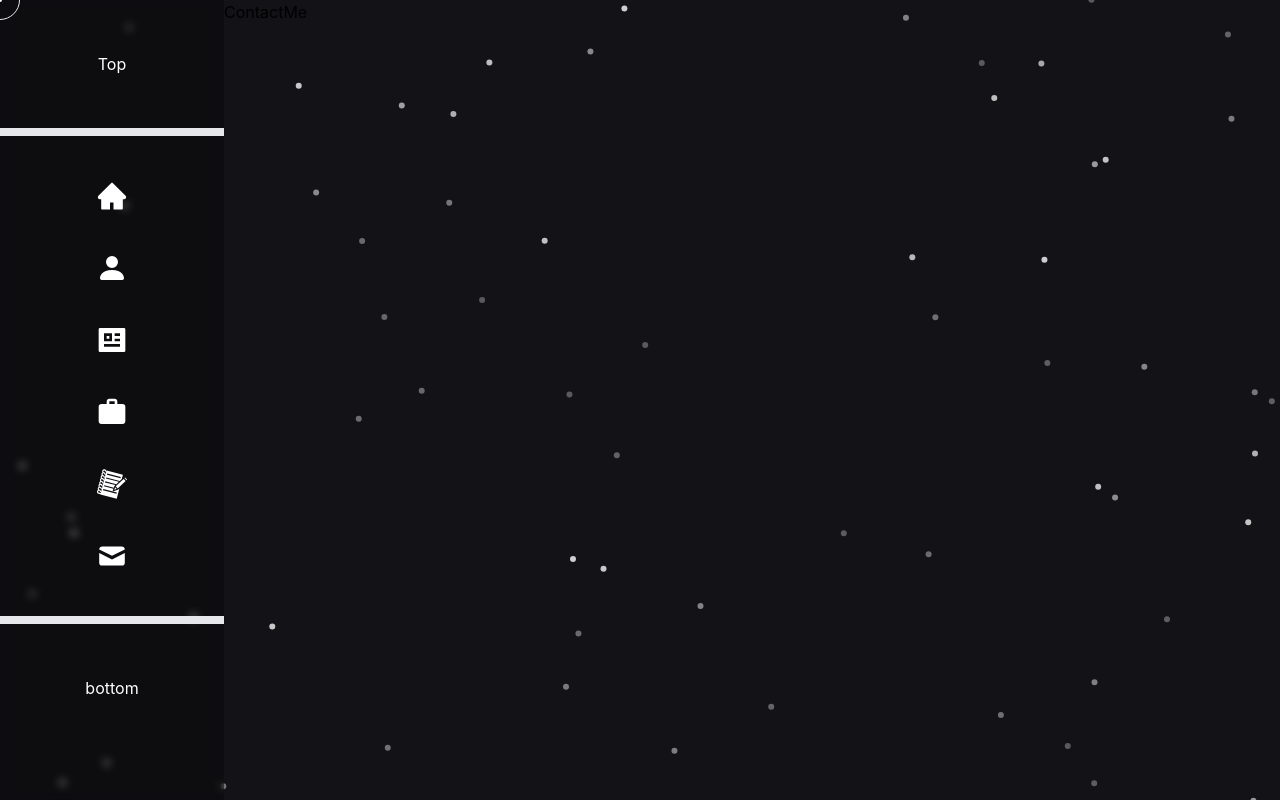
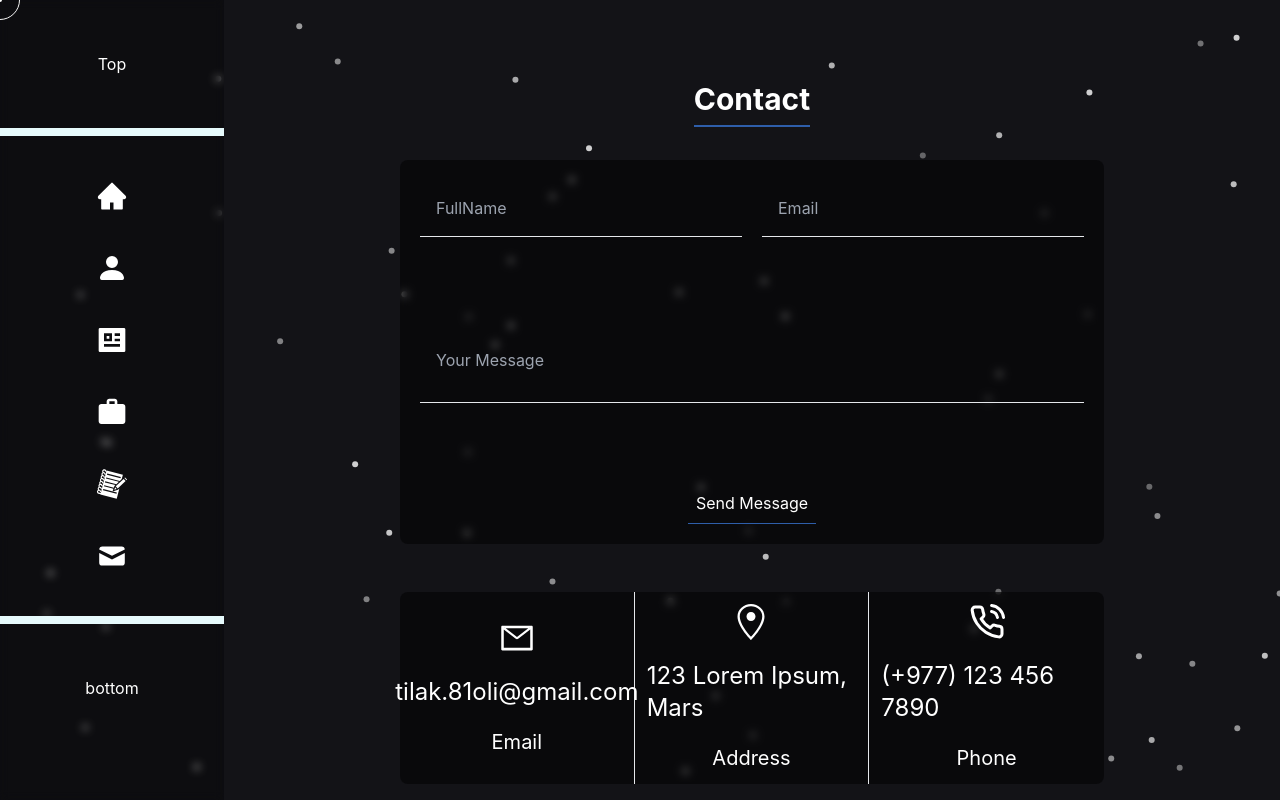
Before and after one commit to tilakoli/project_v2, a Next.js app: page /ContactMe in a window 1280 px wide. Built offline with nearby package versions, Linux system fonts and the light colour scheme.

Commit message:
contact page added  home page updated

```diff
--- /dev/null
+++ b/Components/ContactPage/index.js
@@ -0,0 +1,111 @@
+import React, { useState } from "react";
+import { AiOutlineMail } from "react-icons/ai";
+import { GoLocation } from "react-icons/go";
+import { FiPhoneCall } from "react-icons/fi";
+import Button from "../Elements/button";
+const Index = () => {
+  const [fullName, setFullName] = useState("");
+  const [email, setEmail] = useState("");
+  const [message, setMessage] = useState("");
+  const submit = () => {
+    window.alert("Message Sent!");
+    setTimeout(() => {
+      window.location.reload();
+    }, 500);
+  };
+  const infinityVector = (
+    <svg
+      version="1.1"
+      id="Capa_1"
+      x="0px"
+      y="0px"
+      fill="#fff"
+      viewBox="0 0 60 60"
+      style={{ enableBackground: "new 0 0 10 10" }}
+      xmlSpace="preserve"
+    >
+      <path
+        d="M43.594,12.5c-9.046,0-16.406,7.851-16.406,17.5c0,6.341-4.836,11.5-10.781,11.5S5.625,36.341,5.625,30
+	s4.836-11.5,10.781-11.5c2.146,0,4.218,0.67,5.992,1.938c0.593,0.425,1.147,0.911,1.645,1.445c1.061,1.136,2.914,1.14,3.977,0.009
+	c1.099-1.167,1.103-3.07,0.009-4.243c-0.76-0.813-1.601-1.552-2.499-2.194c-2.704-1.933-5.858-2.954-9.124-2.954
+	C7.36,12.5,0,20.351,0,30s7.36,17.5,16.406,17.5S32.812,39.649,32.812,30c0-6.341,4.836-11.5,10.781-11.5S54.375,23.659,54.375,30
+	s-4.836,11.5-10.781,11.5c-2.879,0-5.586-1.195-7.622-3.366c-1.062-1.133-2.915-1.133-3.978,0c-0.531,0.567-0.823,1.32-0.823,2.121
+	c0,0.802,0.293,1.556,0.824,2.121c3.098,3.305,7.218,5.124,11.599,5.124C52.64,47.5,60,39.649,60,30S52.64,12.5,43.594,12.5z"
+      />
+      <g></g>
+      <g></g>
+      <g></g>
+      <g></g>
+      <g></g>
+      <g></g>
+      <g></g>
+      <g></g>
+      <g></g>
+      <g></g>
+      <g></g>
+      <g></g>
+      <g></g>
+      <g></g>
+      <g></g>
+    </svg>
+  );
+  return (
+    <div className="relative items-center flex flex-col w-full h-[95vh] md:h-screen  text-white">
+      <div className="flex flex-col items-center justify-center gap-2 mt-12 text-3xl font-bold h-28">
+        Contact {/*{infinityVector} */}
+        <div className="w-full border border-customBlue"></div>
+      </div>
+      <div className="flex flex-col items-center justify-center gap-5 p-5 rounded-lg md:gap-20 md:w-2/3 backdrop-blur-sm bg-black/50 backdropFilter h-96">
+        <div className="flex flex-col items-center justify-center w-full gap-5 md:flex-row">
+          <input
+            required
+            type="text"
+            className="w-48 p-4 bg-transparent border-b outline-none focus:border-b-0 focus:border-l focus:duration-100 focus:transition-all md:w-1/2"
+            placeholder="FullName"
+            onChange={(e) => setFullName(e.target.value)}
+          />{" "}
+          <input
+            required
+            type="email"
+            className="w-48 p-4 bg-transparent border-b outline-none focus:border-b-0 focus:border-l focus:duration-100 focus:transition-all md:w-1/2"
+            placeholder="Email"
+            onChange={(e) => setEmail(e.target.value)}
+          />
+        </div>
+        <input
+          required
+          type="textarea"
+          className="w-48 p-4 bg-transparent border-b outline-none h-96 focus:border-b-0 focus:border-l focus:duration-100 focus:transition-all md:w-full"
+          placeholder="Your Message"
+          onChange={(e) => setMessage(e.target.value)}
+        />
+        <Button onClick={submit} />
+      </div>
+      <div className="flex flex-col h-auto p-5 mt-12 rounded-lg md:p-0 backdrop-blur-sm bg-black/50 md:w-2/3 md:flex-row ">
+        <div className="flex flex-col items-center justify-center w-full h-full gap-5 p-3 md:border-r md:w-1/3">
+          <div className="text-2xl md:text-4xl">
+            <AiOutlineMail />
+          </div>
+          <p className="md:text-2xl">tilak.81oli@gmail.com</p>
+          <span className="text-xl">Email</span>
+        </div>
+        <div className="flex flex-col items-center justify-center w-full h-full gap-5 p-3 md:border-r md:w-1/3">
+          <div className="text-2xl md:text-4xl">
+            <GoLocation />
+          </div>
+          <p className="md:text-2xl">123 Lorem Ipsum, Mars</p>
+          <span className="text-xl">Address</span>
+        </div>
+        <div className="flex flex-col items-center justify-center w-full h-full gap-5 p-3 md:w-1/3">
+          <div className="text-2xl md:text-4xl">
+            <FiPhoneCall />
+          </div>
+          <p className="md:text-2xl">(+977) 123 456 7890</p>
+          <span className="text-xl">Phone</span>
+        </div>
+      </div>
+    </div>
+  );
+};
+
+export default Index;
--- /dev/null
+++ b/Components/Elements/button.js
@@ -0,0 +1,17 @@
+import React from "react";
+
+const Button = ({ onClick }) => {
+  return (
+    <div>
+      <button
+        onClick={onClick}
+        type="submit"
+        className="p-2 pb-2 border-b border-customBlue hover:text-customBlue hover:border-b-0 hover:border-l-2 hover:transition-transform hover:duration-700"
+      >
+        Send Message
+      </button>
+    </div>
+  );
+};
+
+export default Button;
--- /dev/null
+++ b/Components/Homepage/index.js
@@ -0,0 +1,28 @@
+import React from "react";
+import Typical from "react-typical";
+import SocialLinks from "../SocialLinks/SocialLinks";
+
+const Index = () => {
+  return (
+    <div className="flex flex-col md:flex-row ">
+      <div className="md:w-[90%] flex flex-col items-center justify-center h-[88vh] md:h-screen text-2xl text-white md:text-5xl md:pr-56">
+        <h1 className="font-bold md:text-[70px] mb-2">Tilak Oli</h1>
+        <div className="flex md:text-[30px]">
+          I am a D
+          <span>
+            <Typical
+              steps={["eveloper", 3000, "esigner", 3000]}
+              loop={Infinity}
+              wrapper="p"
+            />
+          </span>
+        </div>
+      </div>
+      <div className=" flex justify-center md:justify-center items-center  md:w-[10%]">
+        <SocialLinks />
+      </div>
+    </div>
+  );
+};
+
+export default Index;
--- a/Components/SocialLinks/SocialLinks.tsx
+++ b/Components/SocialLinks/SocialLinks.tsx
@@ -8,7 +8,7 @@ const SocialLinks = () => {
   return (
     <div className="flex items-center justify-end h-full gap-5 text-2xl text-white md:pr-8 md:flex-col pb-14">
       <div className="hidden h-56 border md:block"></div>
-      <div className="w-24 border md:hidden"></div>
+      <div className="border w-14 md:hidden"></div>
 
       <div className="hover:cursor-pointer hover:text-blue-500">
         <Link href="https://facebook.com">
@@ -38,7 +38,7 @@ const SocialLinks = () => {
           </a>
         </Link>
       </div>
-      <div className="w-24 border md:hidden"></div>
+      <div className="border w-14 md:hidden"></div>
     </div>
   );
 };
--- a/pages/ContactMe.js
+++ b/pages/ContactMe.js
@@ -1,8 +1,12 @@
 import React from "react";
 import Layout from "../Layout";
-
+import ContactPage from "../Components/ContactPage";
 const ContactMe = () => {
-  return <Layout>ContactMe</Layout>;
+  return (
+    <Layout>
+      <ContactPage />
+    </Layout>
+  );
 };
 
 export default ContactMe;
--- a/pages/index.js
+++ b/pages/index.js
@@ -1,7 +1,6 @@
 import Head from "next/head";
-import Image from "next/image";
-import ParticlesEffect from "../Components/ParticlesEffect";
 import Layout from "../Layout";
+import Homepage from "../Components/Homepage";
 
 export default function Home() {
   return (
@@ -9,7 +8,9 @@ export default function Home() {
       <Head>
         <title>Kagami</title>
       </Head>
-      <Layout></Layout>
+      <Layout>
+        <Homepage />
+      </Layout>
     </div>
   );
 }
--- a/tailwind.config.js
+++ b/tailwind.config.js
@@ -5,7 +5,18 @@ module.exports = {
     "./Layout/**/*.{js,ts,jsx,tsx}",
   ],
   theme: {
-    extend: {},
+    extend: {
+      colors: {
+        primaryBlack: "#141115",
+        primary: "#f5f5f5",
+        customBlue: "#2E5EAA",
+        customRed: "#A30015",
+        creamyWhite: "#E6FAFC",
+      },
+      backgroundImage: {
+        homeBg: "url('/images/home-bg.jpg')",
+      },
+    },
   },
   plugins: [],
 };
```
